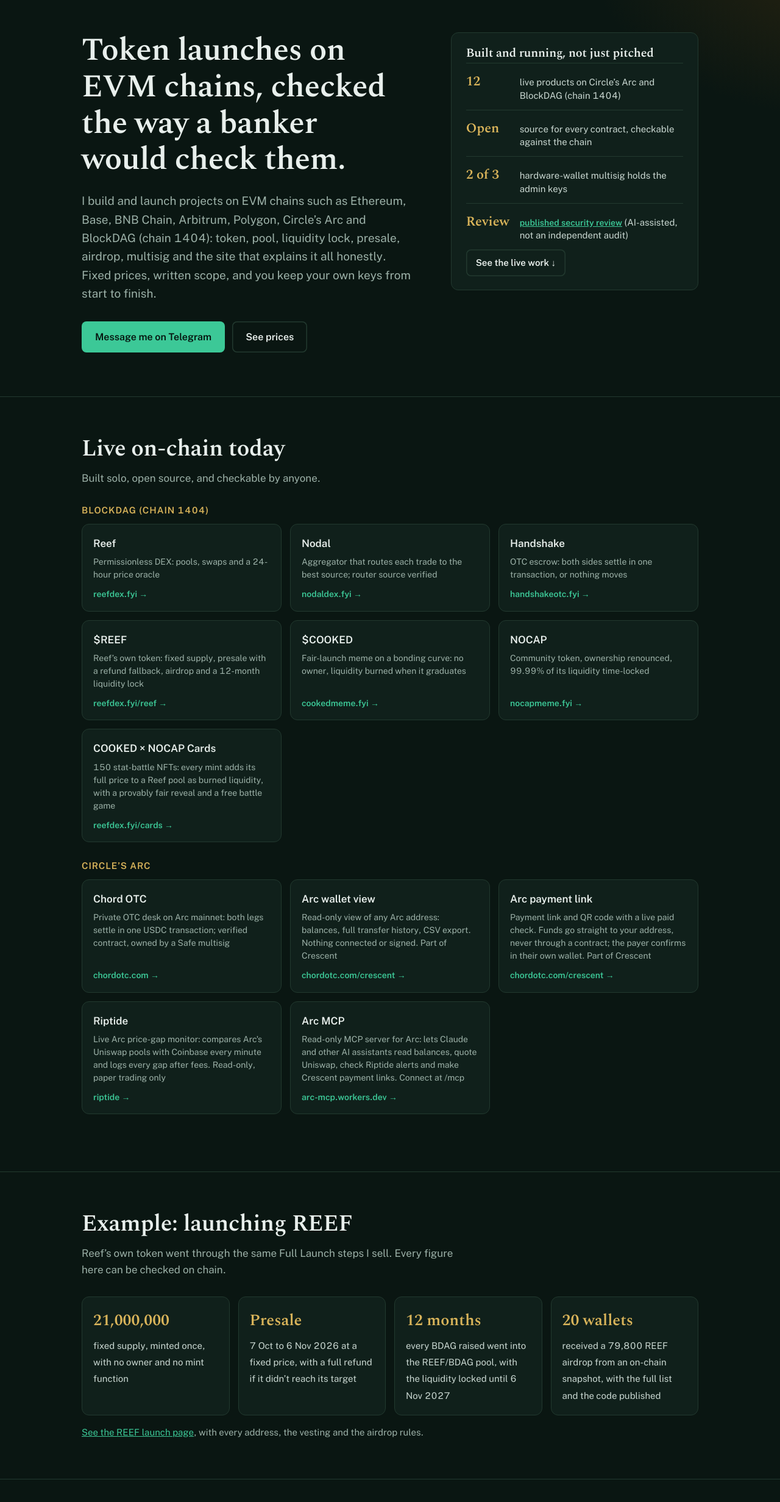
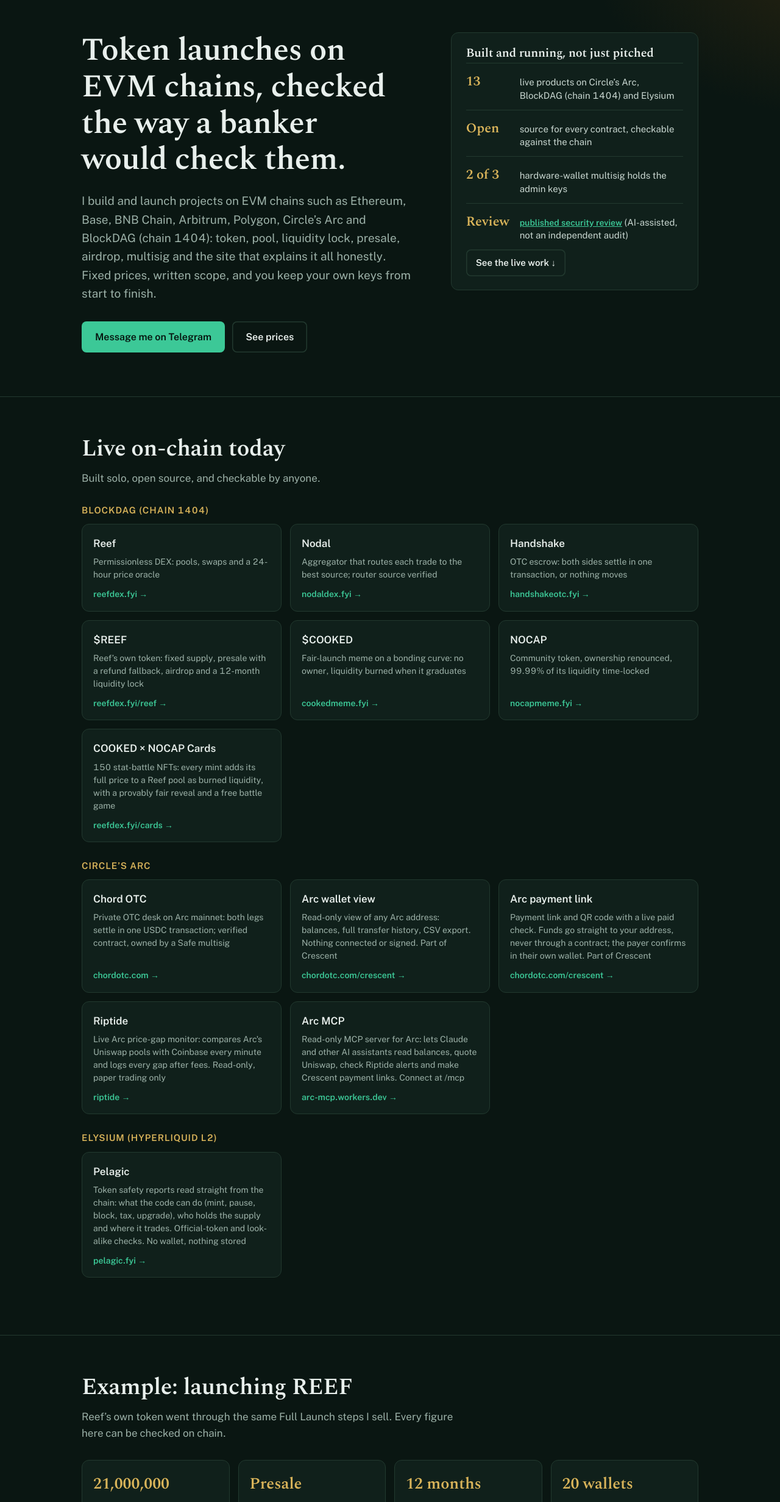
Before and after one commit to benjiprojects1404-maker/benjiprojects1404-services, a plain HTML site: page index.html in a window 1280 px wide. Shown: the part 79-2542 px from the top of the page at 61% size. Drawn offline with nearby package versions, Linux system fonts and the light colour scheme.

Commit message:
Add Pelagic (Elysium) to the live work, 13 live products, About line
Co-Authored-By: Claude Opus 5.5 <noreply@anthropic.com>
Claude-Session: https://claude.ai/code/session_01F9cXhyPHqQiEussN9AmFCx

```diff
--- a/index.html
+++ b/index.html
@@ -185,7 +185,7 @@
     <aside class="ledger" aria-labelledby="proof">
       <h2 id="proof">Built and running, not just pitched</h2>
       <ul class="facts">
-        <li><b>12</b><span>live products on Circle&rsquo;s Arc and BlockDAG (chain 1404)</span></li>
+        <li><b>13</b><span>live products on Circle&rsquo;s Arc, BlockDAG (chain 1404) and Elysium</span></li>
         <li><b>Open</b><span>source for every contract, checkable against the chain</span></li>
         <li><b>2 of 3</b><span>hardware-wallet multisig holds the admin keys</span></li>
         <li><b>Review</b><span><a href="/security-review/">published security review</a> (AI-assisted, not an independent audit)</span></li>
@@ -218,6 +218,10 @@
         <a class="work-card" href="https://chordotc.com/crescent/"><b>Arc payment link</b><small>Payment link and QR code with a live paid check. Funds go straight to your address, never through a contract; the payer confirms in their own wallet. Part of Crescent</small><span>chordotc.com/crescent &rarr;</span></a>
         <a class="work-card" href="riptide/"><b>Riptide</b><small>Live Arc price-gap monitor: compares Arc's Uniswap pools with Coinbase every minute and logs every gap after fees. Read-only, paper trading only</small><span>riptide &rarr;</span></a>
         <a class="work-card" href="https://arc-mcp.benjiprojects1404.workers.dev/"><b>Arc MCP</b><small>Read-only MCP server for Arc: lets Claude and other AI assistants read balances, quote Uniswap, check Riptide alerts and make Crescent payment links. Connect at /mcp</small><span>arc-mcp.workers.dev &rarr;</span></a>
+    </div>
+    <h3 class="chain">Elysium (Hyperliquid L2)</h3>
+    <div class="work-grid">
+        <a class="work-card" href="https://pelagic.fyi"><b>Pelagic</b><small>Token safety reports read straight from the chain: what the code can do (mint, pause, block, tax, upgrade), who holds the supply and where it trades. Official-token and look-alike checks. No wallet, nothing stored</small><span>pelagic.fyi &rarr;</span></a>
     </div>
 
   </div>
@@ -388,7 +392,7 @@
     <img src="undercurrent-mark.svg" alt="" width="64" height="64">
     <div>
       <h2>About me</h2>
-      <p>I&rsquo;m Benji. I spent my early career in private banking at HSBC, where checking where money goes, and who controls it, was the job. Since then I&rsquo;ve run my own businesses, and I&rsquo;ve been in crypto for about 10 years. Undercurrent Works is the name I build under: Reef, Nodal, Handshake and Chord OTC are all mine, built solo and run in the open.</p>
+      <p>I&rsquo;m Benji. I spent my early career in private banking at HSBC, where checking where money goes, and who controls it, was the job. Since then I&rsquo;ve run my own businesses, and I&rsquo;ve been in crypto for about 10 years. Undercurrent Works is the name I build under: Reef, Nodal, Handshake, Chord OTC and Pelagic are all mine, built solo and run in the open.</p>
     </div>
   </div>
 </section>
```
